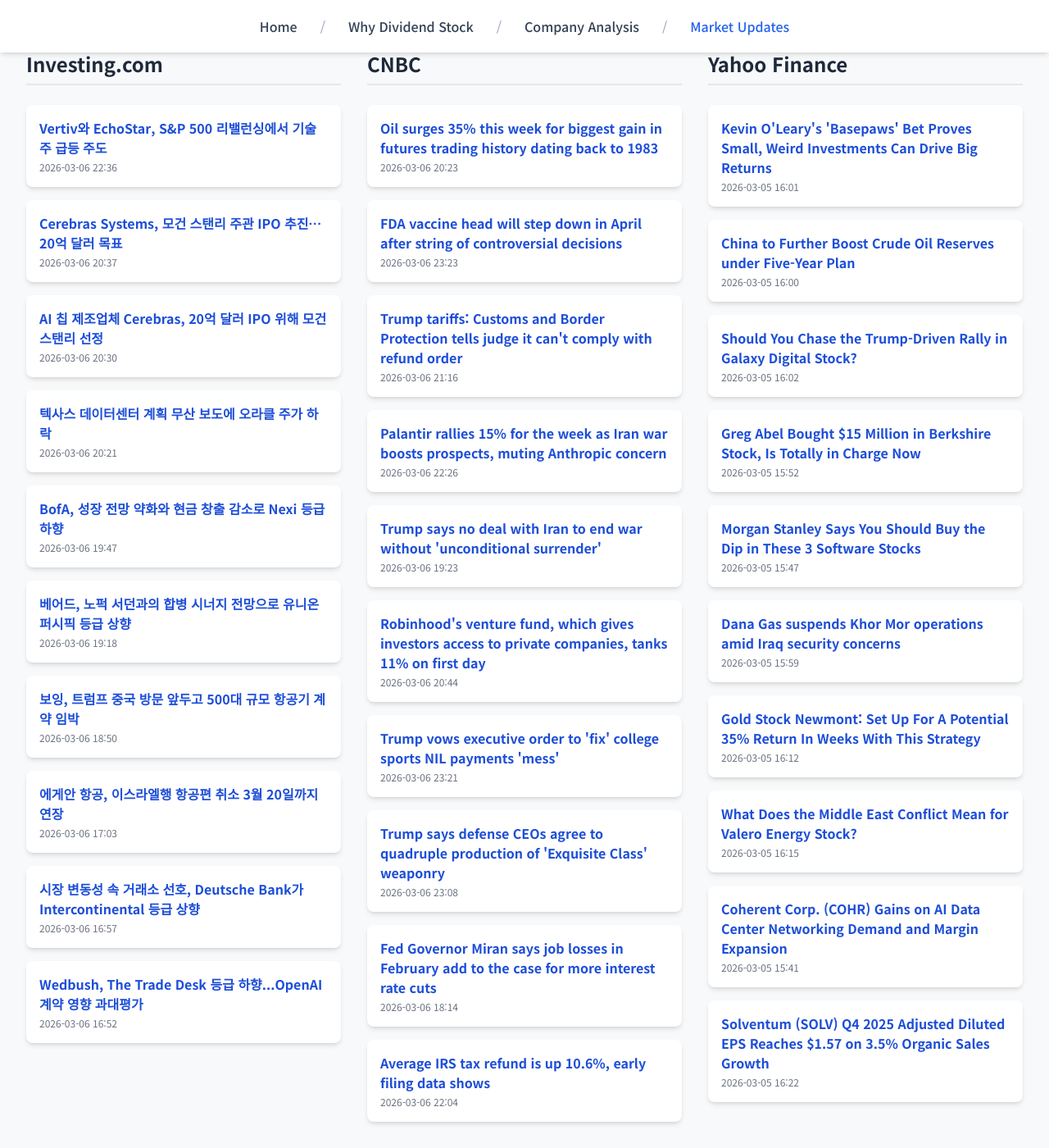
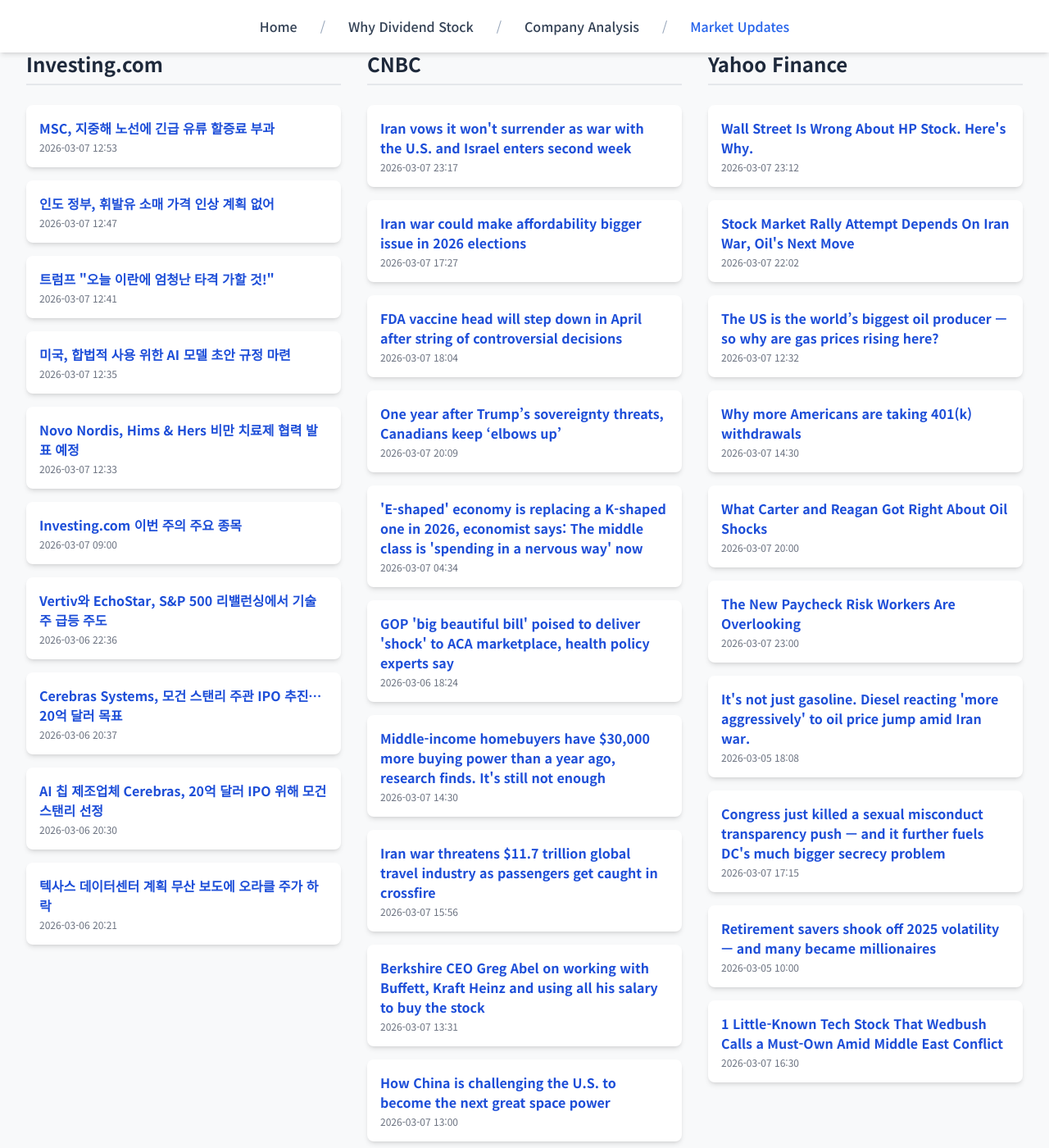
Before and after one commit to Kay-Hwang/my-company-analysis, a Jekyll site: the page built from market-updates.html, in a window 1280 px wide and 1400 px high, scrolled down 214 px. Shown: the whole window at 82% size. Built offline with Jekyll 4.4.1, drawn with Linux system fonts in a browser that asks for light colours; nearby versions of some CDN libraries; a script that is not in the unit is left out.

Commit message:
Update daily data

```diff
--- a/_data/latest_data.json
+++ b/_data/latest_data.json
@@ -1,7 +1,43 @@
 {
-  "lastUpdated": "2026년 03월 07일 08:26 KST",
+  "lastUpdated": "2026년 03월 08일 08:20 KST",
   "news": {
     "investing": [
+      {
+        "title": "MSC, 지중해 노선에 긴급 유류 할증료 부과",
+        "link": "https://kr.investing.com/news/stock-market-news/article-93CH-1855090",
+        "pubDate": "2026-03-07 12:53:38",
+        "summary": "MSC, 지중해 노선에 긴급 유류 할증료 부과"
+      },
+      {
+        "title": "인도 정부, 휘발유 소매 가격 인상 계획 없어",
+        "link": "https://kr.investing.com/news/stock-market-news/article-93CH-1855089",
+        "pubDate": "2026-03-07 12:47:38",
+        "summary": "인도 정부, 휘발유 소매 가격 인상 계획 없어"
+      },
+      {
+        "title": "트럼프 \"오늘 이란에 엄청난 타격 가할 것!\"",
+        "link": "https://kr.investing.com/news/stock-market-news/article-93CH-1855088",
+        "pubDate": "2026-03-07 12:41:50",
+        "summary": "트럼프 \"오늘 이란에 엄청난 타격 가할 것!\""
+      },
+      {
+        "title": "미국, 합법적 사용 위한 AI 모델 초안 규정 마련",
+        "link": "https://kr.investing.com/news/stock-market-news/article-93CH-1855087",
+        "pubDate": "2026-03-07 12:35:35",
+        "summary": "미국, 합법적 사용 위한 AI 모델 초안 규정 마련"
+      },
+      {
+        "title": "Novo Nordis, Hims & Hers 비만 치료제 협력 발표 예정",
+        "link": "https://kr.investing.com/news/stock-market-news/article-93CH-1855086",
+        "pubDate": "2026-03-07 12:33:21",
+        "summary": "Novo Nordis, Hims & Hers 비만 치료제 협력 발표 예정"
+      },
+      {
+        "title": "Investing.com 이번 주의 주요 종목",
+        "link": "https://kr.investing.com/news/stock-market-news/article-1855048",
+        "pubDate": "2026-03-07 09:00:02",
+        "summary": "Investing.com 이번 주의 주요 종목"
+      },
       {
         "title": "Vertiv와 EchoStar, S&P 500 리밸런싱에서 기술주 급등 주도",
         "link": "https://kr.investing.com/news/stock-market-news/article-1854866",
@@ -25,166 +61,130 @@
         "link": "https://kr.investing.com/news/stock-market-news/article-1854752",
         "pubDate": "2026-03-06 20:21:13",
         "summary": "텍사스 데이터센터 계획 무산 보도에 오라클 주가 하락"
-      },
-      {
-        "title": "BofA, 성장 전망 약화와 현금 창출 감소로 Nexi 등급 하향",
-        "link": "https://kr.investing.com/news/stock-market-news/article-1854740",
-        "pubDate": "2026-03-06 19:47:18",
-        "summary": "BofA, 성장 전망 약화와 현금 창출 감소로 Nexi 등급 하향"
-      },
-      {
-        "title": "베어드, 노퍽 서던과의 합병 시너지 전망으로 유니온 퍼시픽 등급 상향",
-        "link": "https://kr.investing.com/news/stock-market-news/article-1854726",
-        "pubDate": "2026-03-06 19:18:30",
-        "summary": "베어드, 노퍽 서던과의 합병 시너지 전망으로 유니온 퍼시픽 등급 상향"
-      },
-      {
-        "title": "보잉, 트럼프 중국 방문 앞두고 500대 규모 항공기 계약 임박",
-        "link": "https://kr.investing.com/news/stock-market-news/article-1854718",
-        "pubDate": "2026-03-06 18:50:40",
-        "summary": "보잉, 트럼프 중국 방문 앞두고 500대 규모 항공기 계약 임박"
-      },
-      {
-        "title": "에게안 항공, 이스라엘행 항공편 취소 3월 20일까지 연장",
-        "link": "https://kr.investing.com/news/stock-market-news/article-93CH-1854621",
-        "pubDate": "2026-03-06 17:03:48",
-        "summary": "에게안 항공, 이스라엘행 항공편 취소 3월 20일까지 연장"
-      },
-      {
-        "title": "시장 변동성 속 거래소 선호, Deutsche Bank가 Intercontinental 등급 상향",
-        "link": "https://kr.investing.com/news/stock-market-news/article-1854609",
-        "pubDate": "2026-03-06 16:57:38",
-        "summary": "시장 변동성 속 거래소 선호, Deutsche Bank가 Intercontinental 등급 상향"
-      },
-      {
-        "title": "Wedbush, The Trade Desk 등급 하향...OpenAI 계약 영향 과대평가",
-        "link": "https://kr.investing.com/news/stock-market-news/article-1854597",
-        "pubDate": "2026-03-06 16:52:16",
-        "summary": "Wedbush, The Trade Desk 등급 하향...OpenAI 계약 영향 과대평가"
       }
     ],
     "cnbc": [
       {
-        "title": "Oil surges 35% this week for biggest gain in futures trading history dating back to 1983",
-        "link": "https://www.cnbc.com/2026/03/06/iran-us-war-oil-prices-brent-wti-barrel-futures.html",
-        "pubDate": "Fri, 06 Mar 2026 20:23:08 GMT",
-        "summary": "The oil market is worried that Gulf countries will have to shut production if tankers are unable to pass through the Strait of Hormuz."
+        "title": "Iran vows it won't surrender as war with the U.S. and Israel enters second week",
+        "link": "https://www.cnbc.com/2026/03/07/not-slowing-down-one-week-on-us-israeli-strikes-on-iran-continue.html",
+        "pubDate": "Sat, 07 Mar 2026 23:17:31 GMT",
+        "summary": "The U.S. and Israel continued their campaign to rid Tehran of its nuclear and ballistic missile capabilities and push for regime change."
+      },
+      {
+        "title": "Iran war could make affordability bigger issue in 2026 elections",
+        "link": "https://www.cnbc.com/2026/03/07/iran-war-affordability-midterm.html",
+        "pubDate": "Sat, 07 Mar 2026 17:27:55 GMT",
+        "summary": "The 2026 midterm election will determine whether Democrats can win back majorities in both chambers of Congress, and check President Donald Trump's policies."
       },
       {
         "title": "FDA vaccine head will step down in April after string of controversial decisions",
         "link": "https://www.cnbc.com/2026/03/06/fda-vaccine-head-prasad-step-down.html",
-        "pubDate": "Fri, 06 Mar 2026 23:23:33 GMT",
+        "pubDate": "Sat, 07 Mar 2026 18:04:07 GMT",
         "summary": "Vinay Prasad is leaving his post as director of the Center for Biologics Evaluation and Research."
       },
       {
-        "title": "Trump tariffs: Customs and Border Protection tells judge it can't comply with refund order",
-        "link": "https://www.cnbc.com/2026/03/06/trump-trade-tariffs-refunds-customs-border-protection.html",
-        "pubDate": "Fri, 06 Mar 2026 21:16:15 GMT",
-        "summary": "CBP told Judge Richard Eaton that the technology upgrades it plans would save more than 4 million man-hours in processing refunds for Trump's tariffs."
+        "title": "One year after Trump’s sovereignty threats, Canadians keep ‘elbows up’",
+        "link": "https://www.cnbc.com/2026/03/07/canada-boycott-trump-travel-alcohol-economy.html",
+        "pubDate": "Sat, 07 Mar 2026 20:09:03 GMT",
+        "summary": "An unusual swell of Canadian patriotism seen after Trump's threats and tariffs last year has evolved into a new social and economic order."
       },
       {
-        "title": "Palantir rallies 15% for the week as Iran war boosts prospects, muting Anthropic concern",
-        "link": "https://www.cnbc.com/2026/03/06/palantir-stock-jumps-15percent-in-week-on-iran-war-boosts-anthropic-muted.html",
-        "pubDate": "Fri, 06 Mar 2026 22:26:20 GMT",
-        "summary": "Palantir's stock had its best week since August and outperformed all of its large-cap tech peers after the U.S. attacked Iran."
+        "title": "'E-shaped' economy is replacing a K-shaped one in 2026, economist says: The middle class is 'spending in a nervous way' now",
+        "link": "https://www.cnbc.com/2026/03/06/e-shaped-economy-replacing-k-shape-2026.html",
+        "pubDate": "Sat, 07 Mar 2026 04:34:33 GMT",
+        "summary": "Economist Heather Long says the U.S. economy is diverging into three tiers of consumer behavior instead of two, amid an ongoing affordability crisis."
       },
       {
-        "title": "Trump says no deal with Iran to end war without 'unconditional surrender'",
-        "link": "https://www.cnbc.com/2026/03/06/trump-iran-oil-surrender.html",
-        "pubDate": "Fri, 06 Mar 2026 19:23:17 GMT",
-        "summary": "The futures price of the global benchmark Brent crude oil rose, breaking $90 per barrel, after Trump posted his demand to Iran to end the war."
+        "title": "GOP 'big beautiful bill' poised to deliver 'shock' to ACA marketplace, health policy experts say",
+        "link": "https://www.cnbc.com/2026/03/06/gop-big-beautiful-bill-to-deal-shock-to-the-aca-marketplace.html",
+        "pubDate": "Fri, 06 Mar 2026 18:24:01 GMT",
+        "summary": "The GOP's \"big beautiful bill\" made administrative tweaks expected to reduce enrollment in the Affordable Care Act marketplace by millions of people."
       },
       {
-        "title": "Robinhood's venture fund, which gives investors access to private companies, tanks 11% on first day",
-        "link": "https://www.cnbc.com/2026/03/06/robinhoods-venture-fund-which-gives-investors-access-to-private-companies-tanks-11percent-on-first-day.html",
-        "pubDate": "Fri, 06 Mar 2026 20:44:31 GMT",
-        "summary": "Robinhood's Venture Fund I plunged 11% in its debut on the New York Stock Exchange on Friday, casting doubt on investors' appetite for riskier investment."
+        "title": "Middle-income homebuyers have $30,000 more buying power than a year ago, research finds. It's still not enough",
+        "link": "https://www.cnbc.com/2026/03/07/median-income-households-buying-power.html",
+        "pubDate": "Sat, 07 Mar 2026 14:30:02 GMT",
+        "summary": "While the amount that a median-income household can afford is higher than it was a year ago, it is still below the median price for a single-family home."
       },
       {
-        "title": "Trump vows executive order to 'fix' college sports NIL payments 'mess'",
-        "link": "https://www.cnbc.com/2026/03/06/trump-college-football-sports-congress.html",
-        "pubDate": "Fri, 06 Mar 2026 23:21:41 GMT",
-        "summary": "Critics of the NIL compensation system in college sports say it undercuts the finances of schools and their educational mandate."
+        "title": "Iran war threatens $11.7 trillion global travel industry as passengers get caught in crossfire",
+        "link": "https://www.cnbc.com/2026/03/05/iran-war-travel-flights-cruise-hotels.html",
+        "pubDate": "Sat, 07 Mar 2026 15:56:05 GMT",
+        "summary": "Travelers who are far from falling missiles, drone attacks and other geopolitical flashpoints aren't immune to ripple effects."
       },
       {
-        "title": "Trump says defense CEOs agree to quadruple production of 'Exquisite Class' weaponry",
-        "link": "https://www.cnbc.com/2026/03/06/iran-war-trump-defense-companies-pete-hegseth.html",
-        "pubDate": "Fri, 06 Mar 2026 23:08:08 GMT",
-        "summary": "President Trump said he met with CEOs of BAE Systems, Lockheed Martin, Northrop Grumman, RTX Corp., Boeing, Honeywell Aerospace and L3Harris Missile Solutions."
+        "title": "Berkshire CEO Greg Abel on working with Buffett, Kraft Heinz and using all his salary to buy the stock",
+        "link": "https://www.cnbc.com/2026/03/07/berkshire-ceo-greg-abel-on-working-with-buffett-kraft-heinz-and-using-all-his-salary-to-buy-the-stock.html",
+        "pubDate": "Sat, 07 Mar 2026 13:31:42 GMT",
+        "summary": "Berkshire Hathaway's new CEO, Greg Abel, generated some significant headlines during a roughly half-hour live interview on CNBC's \"Squawk Box.\""
       },
       {
-        "title": "Fed Governor Miran says job losses in February add to the case for more interest rate cuts",
-        "link": "https://www.cnbc.com/2026/03/06/fed-governor-miran-says-job-losses-in-february-add-to-the-case-for-more-interest-rate-cuts.html",
-        "pubDate": "Fri, 06 Mar 2026 18:14:50 GMT",
-        "summary": "Miran said in a CNBC interview that the Fed should be focusing more on supporting the labor market than worrying about inflation."
-      },
-      {
-        "title": "Average IRS tax refund is up 10.6%, early filing data shows",
-        "link": "https://www.cnbc.com/2026/03/06/average-irs-tax-refund.html",
-        "pubDate": "Fri, 06 Mar 2026 22:04:12 GMT",
-        "summary": "The average IRS tax refund is up 10.6%, based on early filing data. Here's what you can expect."
+        "title": "How China is challenging the U.S. to become the next great space power",
+        "link": "https://www.cnbc.com/2026/03/07/china-us-space-race-rockets.html",
+        "pubDate": "Sat, 07 Mar 2026 13:00:01 GMT",
+        "summary": "A new report warns that the U.S. could lose its dominance in space to China in the next few years."
       }
     ],
     "yahoo": [
       {
-        "title": "Kevin O'Leary's 'Basepaws' Bet Proves Small, Weird Investments Can Drive Big Returns",
-        "link": "https://finance.yahoo.com/news/kevin-olearys-basepaws-bet-proves-160116478.html",
-        "pubDate": "2026-03-05T16:01:16Z",
-        "summary": "Kevin O'Leary's 'Basepaws' Bet Proves Small, Weird Investments Can Drive Big Returns"
+        "title": "Wall Street Is Wrong About HP Stock. Here's Why.",
+        "link": "https://finance.yahoo.com/news/wall-street-wrong-hp-stock-231200041.html",
+        "pubDate": "2026-03-07T23:12:00Z",
+        "summary": "Wall Street Is Wrong About HP Stock. Here's Why."
       },
       {
-        "title": "China to Further Boost Crude Oil Reserves under Five-Year Plan",
-        "link": "https://finance.yahoo.com/news/china-further-boost-crude-oil-160000531.html",
-        "pubDate": "2026-03-05T16:00:00Z",
-        "summary": "China to Further Boost Crude Oil Reserves under Five-Year Plan"
+        "title": "Stock Market Rally Attempt Depends On Iran War, Oil's Next Move",
+        "link": "https://www.investors.com/market-trend/stock-market-today/stock-market-iran-war-news-crude-oil-prices-trump/?src=A00220&yptr=yahoo",
+        "pubDate": "2026-03-07T22:02:59Z",
+        "summary": "Stock Market Rally Attempt Depends On Iran War, Oil's Next Move"
       },
       {
-        "title": "Should You Chase the Trump-Driven Rally in Galaxy Digital Stock?",
-        "link": "https://finance.yahoo.com/news/chase-trump-driven-rally-galaxy-160233784.html",
-        "pubDate": "2026-03-05T16:02:33Z",
-        "summary": "Should You Chase the Trump-Driven Rally in Galaxy Digital Stock?"
+        "title": "The US is the world’s biggest oil producer — so why are gas prices rising here?",
+        "link": "https://finance.yahoo.com/news/the-us-is-the-worlds-biggest-oil-producer--so-why-are-gas-prices-rising-here-123211515.html",
+        "pubDate": "2026-03-07T12:32:11Z",
+        "summary": "The US is the world’s biggest oil producer — so why are gas prices rising here?"
       },
       {
-        "title": "Greg Abel Bought $15 Million in Berkshire Stock, Is Totally in Charge Now",
-        "link": "https://finance.yahoo.com/news/greg-abel-bought-15-million-155201485.html",
-        "pubDate": "2026-03-05T15:52:01Z",
-        "summary": "Greg Abel Bought $15 Million in Berkshire Stock, Is Totally in Charge Now"
+        "title": "Why more Americans are taking 401(k) withdrawals",
+        "link": "https://finance.yahoo.com/news/why-more-americans-are-taking-401k-withdrawals-143050614.html",
+        "pubDate": "2026-03-07T14:30:50Z",
+        "summary": "Why more Americans are taking 401(k) withdrawals"
       },
       {
-        "title": "Morgan Stanley Says You Should Buy the Dip in These 3 Software Stocks",
-        "link": "https://finance.yahoo.com/news/morgan-stanley-says-buy-dip-154757201.html",
-        "pubDate": "2026-03-05T15:47:57Z",
-        "summary": "Morgan Stanley Says You Should Buy the Dip in These 3 Software Stocks"
+        "title": "What Carter and Reagan Got Right About Oil Shocks",
+        "link": "https://finance.yahoo.com/news/carter-reagan-got-oil-shocks-200000715.html",
+        "pubDate": "2026-03-07T20:00:00Z",
+        "summary": "What Carter and Reagan Got Right About Oil Shocks"
       },
       {
-        "title": "Dana Gas suspends Khor Mor operations amid Iraq security concerns",
-        "link": "https://finance.yahoo.com/news/dana-gas-suspends-khor-mor-155957385.html",
-        "pubDate": "2026-03-05T15:59:57Z",
-        "summary": "Dana Gas suspends Khor Mor operations amid Iraq security concerns"
+        "title": "The New Paycheck Risk Workers Are Overlooking",
+        "link": "https://finance.yahoo.com/news/paycheck-risk-workers-overlooking-230006860.html",
+        "pubDate": "2026-03-07T23:00:06Z",
+        "summary": "The New Paycheck Risk Workers Are Overlooking"
       },
       {
-        "title": "Gold Stock Newmont: Set Up For A Potential 35% Return In Weeks With This Strategy",
-        "link": "https://www.investors.com/research/options/gold-stock-newmont-nem-options-trade-iron-condor-investing-markets/?src=A00220&yptr=yahoo",
-        "pubDate": "2026-03-05T16:12:58Z",
-        "summary": "Gold Stock Newmont: Set Up For A Potential 35% Return In Weeks With This Strategy"
+        "title": "It's not just gasoline. Diesel reacting 'more aggressively' to oil price jump amid Iran war.",
+        "link": "https://finance.yahoo.com/news/its-not-just-gasoline-diesel-reacting-more-aggressively-to-oil-price-jump-amid-iran-war-180810064.html",
+        "pubDate": "2026-03-05T18:08:10Z",
+        "summary": "It's not just gasoline. Diesel reacting 'more aggressively' to oil price jump amid Iran war."
       },
       {
-        "title": "What Does the Middle East Conflict Mean for Valero Energy Stock?",
-        "link": "https://finance.yahoo.com/news/does-middle-east-conflict-mean-161502385.html",
-        "pubDate": "2026-03-05T16:15:02Z",
-        "summary": "What Does the Middle East Conflict Mean for Valero Energy Stock?"
+        "title": "Congress just killed a sexual misconduct transparency push — and it further fuels DC's much bigger secrecy problem",
+        "link": "https://finance.yahoo.com/news/congress-just-killed-sexual-misconduct-171500570.html",
+        "pubDate": "2026-03-07T17:15:00Z",
+        "summary": "Congress just killed a sexual misconduct transparency push — and it further fuels DC's much bigger secrecy problem"
       },
       {
-        "title": "Coherent Corp. (COHR) Gains on AI Data Center Networking Demand and Margin Expansion",
-        "link": "https://finance.yahoo.com/news/coherent-corp-cohr-gains-ai-154118262.html",
-        "pubDate": "2026-03-05T15:41:18Z",
-        "summary": "Coherent Corp. (COHR) Gains on AI Data Center Networking Demand and Margin Expansion"
+        "title": "Retirement savers shook off 2025 volatility — and many became millionaires",
+        "link": "https://finance.yahoo.com/news/retirement-savers-shook-off-2025-volatility--and-many-became-millionaires-100028784.html",
+        "pubDate": "2026-03-05T10:00:28Z",
+        "summary": "Retirement savers shook off 2025 volatility — and many became millionaires"
       },
       {
-        "title": "Solventum (SOLV) Q4 2025 Adjusted Diluted EPS Reaches $1.57 on 3.5% Organic Sales Growth",
-        "link": "https://finance.yahoo.com/news/solventum-solv-q4-2025-adjusted-162256620.html",
-        "pubDate": "2026-03-05T16:22:56Z",
-        "summary": "Solventum (SOLV) Q4 2025 Adjusted Diluted EPS Reaches $1.57 on 3.5% Organic Sales Growth"
+        "title": "1 Little-Known Tech Stock That Wedbush Calls a Must-Own Amid Middle East Conflict",
+        "link": "https://finance.yahoo.com/news/1-little-known-tech-stock-163002320.html",
+        "pubDate": "2026-03-07T16:30:02Z",
+        "summary": "1 Little-Known Tech Stock That Wedbush Calls a Must-Own Amid Middle East Conflict"
       }
     ]
   }
```
